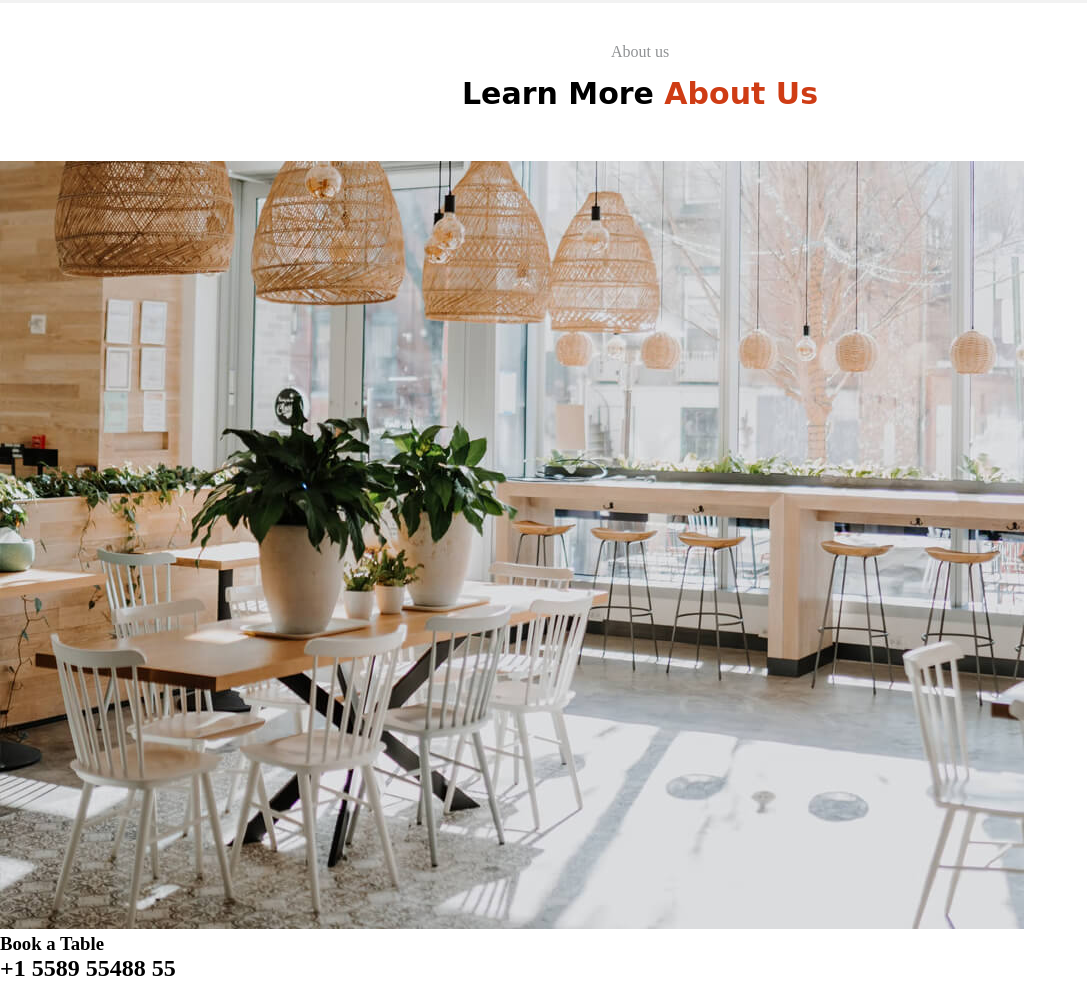
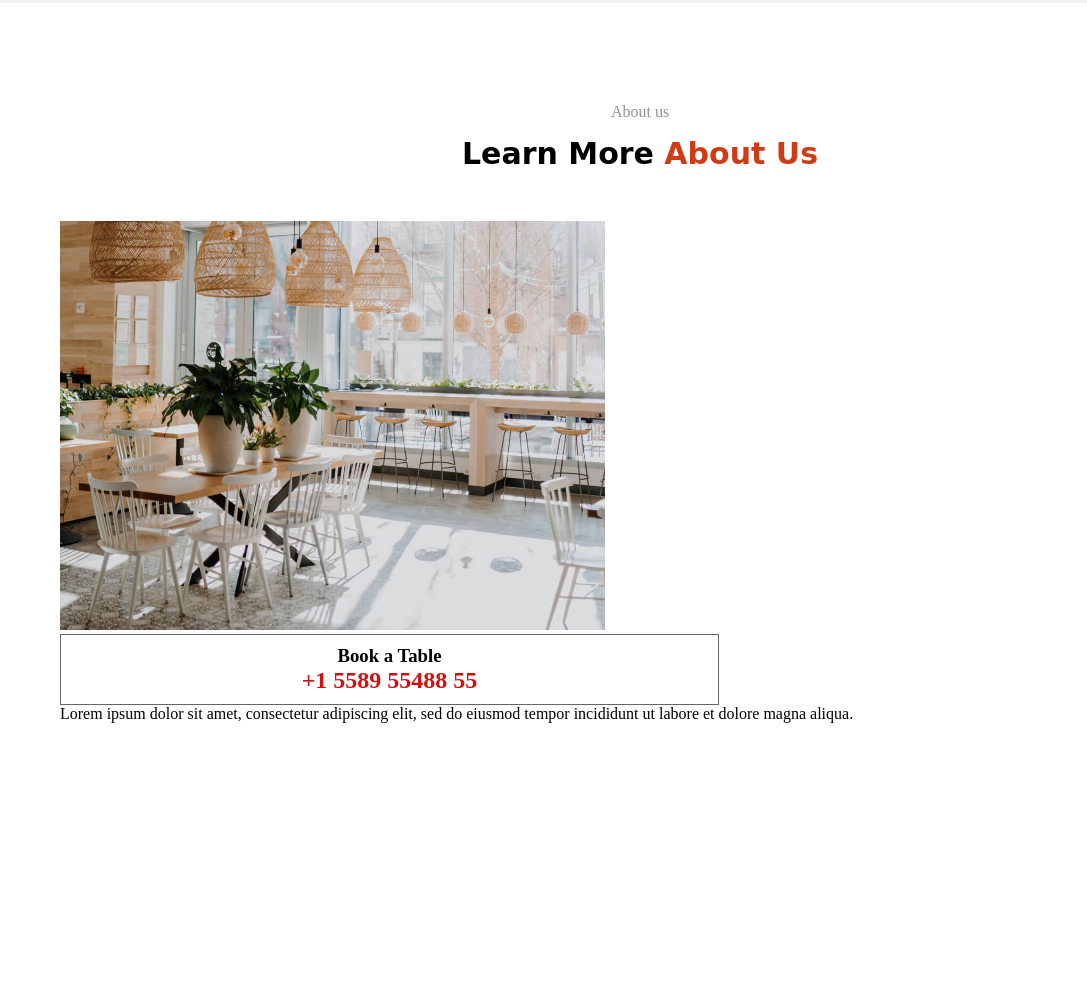
Before and after one commit to Achraf-Errabbaa/JavaScript_DOM_Final_Project_Achraf-Errabbaa, a website: page index.html in a window 1280 px wide. Shown: the part 1250-2232 px from the top of the page, without its empty margins (0-1087 px from the left). After the commit the page ends 2033 px from the top, so only its background shows below. Drawn offline with Linux system fonts and the light colour scheme.

Commit message:
about half done

```diff
--- a/index.html
+++ b/index.html
@@ -7,6 +7,7 @@
     <title>Document</title>
     <link rel="stylesheet" href="./public/css/app.css">
     <link rel="stylesheet" href="./public/css/home.css">
+    <link rel="stylesheet" href="./public/css/about.css">
     <link rel="stylesheet" href="https://cdnjs.cloudflare.com/ajax/libs/font-awesome/6.6.0/css/all.min.css" integrity="sha512-Kc323vGBEqzTmouAECnVceyQqyqdsSiqLQISBL29aUW4U/M7pSPA/gEUZQqv1cwx4OnYxTxve5UMg5GT6L4JJg==" crossorigin="anonymous" referrerpolicy="no-referrer" />
 </head>
 
@@ -66,17 +67,18 @@
         <p>About us</p>
         <h2>Learn More <span>About Us</span></h2>
     </div>
+    <div class="about-content">
     <div class="left-about">
         <img src="./public/images/about.jpg" alt="">
         <div class="book-table">
             <h3>Book a Table</h3>
             <h2>+1 5589 55488 55</h2>
         </div>
-
     </div>
     <div class="right-about">
-
+        <p>Lorem ipsum dolor sit amet, consectetur adipiscing elit, sed do eiusmod tempor incididunt ut labore et dolore magna aliqua.</p>
     </div>
+</div>
 </section>
 
 
--- /dev/null
+++ b/public/css/about.css
@@ -0,0 +1,19 @@
+.about{
+    padding: 60px;
+
+}
+.left-about img{
+    width: 47%;
+    height: auto;
+}
+.book-table{
+    display: flex;
+    padding: 10px;
+    width: 637px;
+    flex-direction: column;
+    align-items: center;
+    border: 1px solid #636669;
+}
+.book-table h2{
+    color: #ce1212;
+}
```
